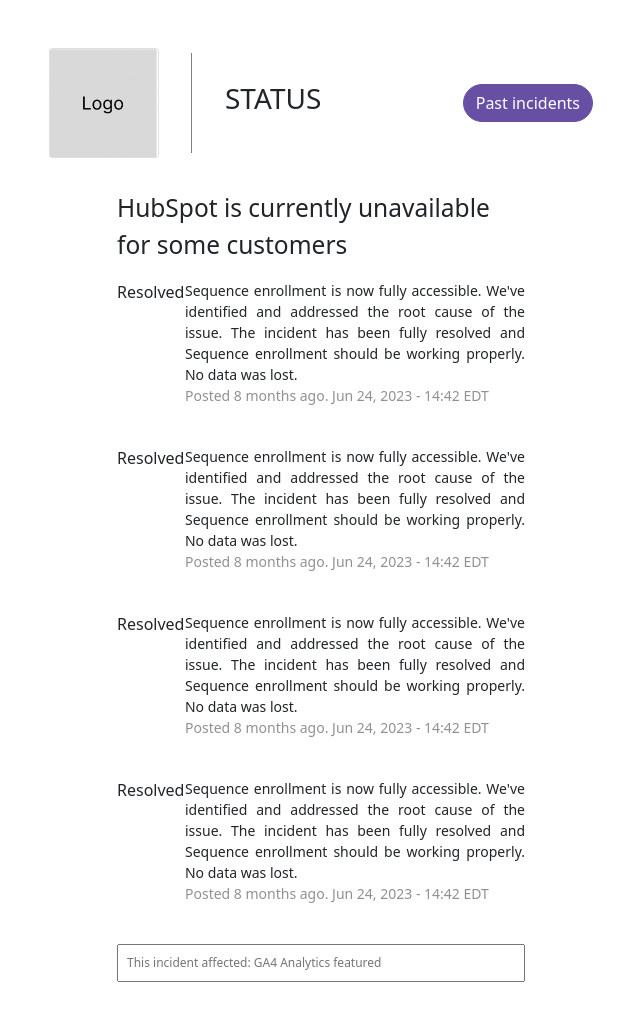
After one commit to viettaiii/status-page, a Django app: page /detail/ in a window 1280 px wide. The commit adds this page. Shown: the whole page, without its empty margins (319-959 px from the left). Run offline with Django 5.2, Linux system fonts and the light colour scheme; some libraries are stand-ins or nearby versions.

Commit message:
feat: add page detail

```diff
--- a/backend/status_page/static/styles/index.css
+++ b/backend/status_page/static/styles/index.css
@@ -13,6 +13,21 @@
 
 .btn:focus {
     box-shadow: 0 0 0 0.25rem transparent!important;
+}
+
+/* default margin */
+
+.mx-6 {
+    margin-left: 30px!important ;
+    margin-right: 30px!important ;
+}
+.mx-7 {
+    margin-left: 50px!important ;
+    margin-right: 50px!important ;
+}
+.mx-8 {
+    margin-left: 70px!important ;
+    margin-right: 70px!important ;
 }
 
 
@@ -200,3 +215,7 @@
     font-size: 12px;
     color:rgba(128, 128, 128, 0.8)!important;
 }
+
+
+
+/* detail page */
--- a/backend/status_page/urls.py
+++ b/backend/status_page/urls.py
@@ -6,4 +6,5 @@
     path('admin/', admin.site.urls),
     path('home/', views.index, name='home-page'),
     path('history/', views.history, name='history'),
+    path('detail/', views.detail, name='detail'),
 ]
--- a/backend/status_page/views.py
+++ b/backend/status_page/views.py
@@ -8,3 +8,7 @@
 
 def history(request):
     return render(request, "history.html")
+
+
+def detail(request):
+    return render(request, "detail.html")
--- /dev/null
+++ b/backend/templates/detail.html
@@ -0,0 +1,72 @@
+{% extends 'base.html' %} {% block body %}
+
+<div class="d-flex justify-content-center">
+  <div class="detail w-75 mt-4">
+    <div class="">
+      <p class="center-text" style="font-size: 24.5px">
+        HubSpot is currently unavailable for some customers
+      </p>
+    </div>
+    <div class="" style="display: flex; margin-bottom: 24px">
+      <div class="col-2">Resolved</div>
+      <div style="text-align: justify; font-size: 14px">
+        Sequence enrollment is now fully accessible. We've identified and
+        addressed the root cause of the issue. The incident has been fully
+        resolved and Sequence enrollment should be working properly. No data was
+        lost. <br />
+        <p style="opacity: 0.5">
+          Posted 8 months ago. Jun 24, 2023 - 14:42 EDT
+        </p>
+      </div>
+    </div>
+
+    <div class="" style="display: flex; margin-bottom: 24px">
+      <div class="col-2">Resolved</div>
+      <div style="text-align: justify; font-size: 14px">
+        Sequence enrollment is now fully accessible. We've identified and
+        addressed the root cause of the issue. The incident has been fully
+        resolved and Sequence enrollment should be working properly. No data was
+        lost. <br />
+        <p style="opacity: 0.5">
+          Posted 8 months ago. Jun 24, 2023 - 14:42 EDT
+        </p>
+      </div>
+    </div>
+
+    <div class="" style="display: flex; margin-bottom: 24px">
+      <div class="col-2">Resolved</div>
+      <div style="text-align: justify; font-size: 14px">
+        Sequence enrollment is now fully accessible. We've identified and
+        addressed the root cause of the issue. The incident has been fully
+        resolved and Sequence enrollment should be working properly. No data was
+        lost. <br />
+        <p style="opacity: 0.5">
+          Posted 8 months ago. Jun 24, 2023 - 14:42 EDT
+        </p>
+      </div>
+    </div>
+
+    <div class="" style="display: flex; margin-bottom: 24px">
+      <div class="col-2">Resolved</div>
+      <div style="text-align: justify; font-size: 14px">
+        Sequence enrollment is now fully accessible. We've identified and
+        addressed the root cause of the issue. The incident has been fully
+        resolved and Sequence enrollment should be working properly. No data was
+        lost. <br />
+        <p style="opacity: 0.5">
+          Posted 8 months ago. Jun 24, 2023 - 14:42 EDT
+        </p>
+      </div>
+    </div>
+    <div>
+      <input
+        class="p-2"
+        style="width: 100%; font-size: 12px"
+        type="text"
+        placeholder="This incident affected: GA4 Analytics featured"
+      />
+    </div>
+  </div>
+</div>
+
+{% endblock body %}
```
